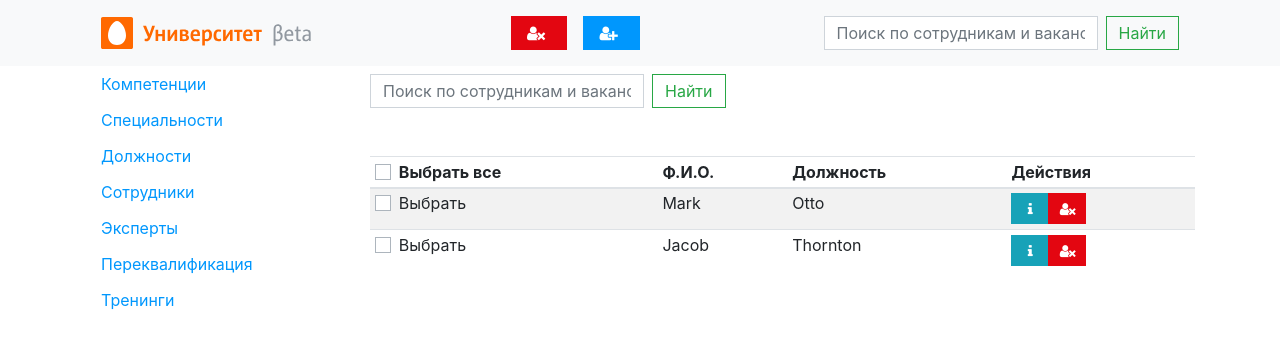
After one commit to 9pr/hackathon, a PHP site: page /public/vacancies.php in a window 1280 px wide. The commit adds this page. Shown: the top 349 px of the page. Run offline with PHP 8.4, Linux system fonts and the light colour scheme; some libraries are stand-ins or nearby versions.

```diff
--- /dev/null
+++ b/public/css/fontello.css
@@ -0,0 +1,71 @@
+@font-face {
+  font-family: 'fontello';
+  src: url('../font/fontello.eot?96087519');
+  src: url('../font/fontello.eot?96087519#iefix') format('embedded-opentype'),
+       url('../font/fontello.woff2?96087519') format('woff2'),
+       url('../font/fontello.woff?96087519') format('woff'),
+       url('../font/fontello.ttf?96087519') format('truetype'),
+       url('../font/fontello.svg?96087519#fontello') format('svg');
+  font-weight: normal;
+  font-style: normal;
+}
+/* Chrome hack: SVG is rendered more smooth in Windozze. 100% magic, uncomment if you need it. */
+/* Note, that will break hinting! In other OS-es font will be not as sharp as it could be */
+/*
+@media screen and (-webkit-min-device-pixel-ratio:0) {
+  @font-face {
+    font-family: 'fontello';
+    src: url('../font/fontello.svg?96087519#fontello') format('svg');
+  }
+}
+*/
+
+ [class^="icon-"]:before, [class*=" icon-"]:before {
+  font-family: "fontello";
+  font-style: normal;
+  font-weight: normal;
+  speak: none;
+
+  display: inline-block;
+  text-decoration: inherit;
+  width: 1em;
+  margin-right: .2em;
+  text-align: center;
+  /* opacity: .8; */
+
+  /* For safety - reset parent styles, that can break glyph codes*/
+  font-variant: normal;
+  text-transform: none;
+
+  /* fix buttons height, for twitter bootstrap */
+  line-height: 1em;
+
+  /* Animation center compensation - margins should be symmetric */
+  /* remove if not needed */
+  margin-left: .2em;
+
+  /* you can be more comfortable with increased icons size */
+  /* font-size: 120%; */
+
+  /* Font smoothing. That was taken from TWBS */
+  -webkit-font-smoothing: antialiased;
+  -moz-osx-font-smoothing: grayscale;
+
+  /* Uncomment for 3D effect */
+  /* text-shadow: 1px 1px 1px rgba(127, 127, 127, 0.3); */
+}
+
+.icon-users:before { content: '\e800'; } /* '' */
+.icon-award:before { content: '\e801'; } /* '' */
+.icon-cancel:before { content: '\e802'; } /* '' */
+.icon-th-list:before { content: '\e803'; } /* '' */
+.icon-users-1:before { content: '\e804'; } /* '' */
+.icon-th:before { content: '\e805'; } /* '' */
+.icon-exchange:before { content: '\e806'; } /* '' */
+.icon-award-1:before { content: '\e807'; } /* '' */
+.icon-search:before { content: '\e808'; } /* '' */
+.icon-right-fat:before { content: '\e809'; } /* '' */
+.icon-info:before { content: '\f129'; } /* '' */
+.icon-graduation-cap:before { content: '\f19d'; } /* '' */
+.icon-user-plus:before { content: '\f234'; } /* '' */
+.icon-user-times:before { content: '\f235'; } /* '' */
--- /dev/null
+++ b/public/vacancies.php
@@ -0,0 +1,158 @@
+<!DOCTYPE html>
+<html lang="en">
+<head>
+	<meta charset="UTF-8">
+	<meta name="viewport" content="width=device-width, initial-scale=1, shrink-to-fit=no">
+	<meta name="SKYPE_TOOLBAR" content="SKYPE_TOOLBAR_PARSER_COMPATIBLE">
+
+	<title>МТС | Профпереподготовка</title>
+
+	<link rel="icon" href="https://mtscu.ru/uploads/2019/06/favicon.ico" sizes="32x32">
+	<link rel="icon" href="https://mtscu.ru/uploads/2019/06/favicon.ico" sizes="192x192">
+	<link rel="apple-touch-icon-precomposed" href="https://mtscu.ru/uploads/2019/06/favicon.ico">
+	<meta name="msapplication-TileImage" content="https://mtscu.ru/uploads/2019/06/favicon.ico">
+
+	<link rel="stylesheet" href="https://cdnjs.cloudflare.com/ajax/libs/fancybox/3.5.7/jquery.fancybox.min.css" />
+	<link rel="stylesheet" type="text/css" href="css/style.css">
+
+	<!--[if lt IE 9]><script src="//cdnjs.cloudflare.com/ajax/libs/html5shiv/3.7.3/html5shiv-printshiv.min.js"></script><![endif]-->
+	<!--[if lte IE 8]><script src="//phpbbex.com/oldies/oldies.js" charset="utf-8"></script><![endif]-->
+	<script src="/node_modules/jquery/dist/jquery.min.js"></script>
+</head>
+<body>
+
+
+	<div class="page-wrapper">
+		<header class="header">
+	<div class="container">
+		<nav class="header__nav navbar navbar navbar-expand-lg navbar-light">
+			<a class="navbar-brand" href="#"><img src="img/common/logo.svg" alt=""></a>
+			<button class="navbar-toggler" type="button" data-toggle="collapse" data-target="#navbarSupportedContent" aria-controls="navbarSupportedContent" aria-expanded="false" aria-label="Toggle navigation">
+				<span class="navbar-toggler-icon"></span>
+			</button>
+
+			<div class="header__navbar collapse navbar-collapse justify-content-center" id="navbarSupportedContent">
+				<ul class="navbar-nav my-auto">
+					<li class="nav-item header__navbar-item active">
+						<button class="header__navbar-btn fancy btn btn-danger" data-fancybox data-toggle="tooltip" data-placement="bottom" title="Уволить сотрудника"><i class="icon-user-times"></i></button>
+					</li>
+					<li class="nav-item header__navbar-item">
+						<button class="header__navbar-btn fancy btn btn-primary" data-fancybox data-toggle="tooltip" data-placement="bottom" title="Добавить сотрудника"><i class="icon-user-plus"></i></button>
+					</li>
+				</ul>
+			</div>
+			<form class="form-inline">
+				<input class="form-control mr-sm-2" type="text" placeholder="Поиск по сотрудникам и вакансиям" aria-label="Search">
+				<button class="btn btn-outline-success my-2 my-sm-0" type="submit">Найти</button>
+			</form>
+		</nav>
+	</div>
+</header>
+
+		<main class="main">
+			<div class="container">
+
+
+				<div class="row">
+
+					<div class="col-md-3">
+
+						<nav class="nav flex-column">
+	<a class="nav-link" href="competentions.php">Компетенции</a>
+	<a class="nav-link" href="specialities.php">Специальности</a>
+	<a class="nav-link" href="positions.php">Должности</a>
+	<a class="nav-link" href="emplyers.php">Сотрудники</a>
+	<a class="nav-link" href="experts.php">Эксперты</a>
+	<a class="nav-link" href="retraining.php">Переквалификация</a>
+	<a class="nav-link" href="trainings.php">Тренинги</a>
+</nav>
+
+					</div>
+
+
+					<div class="col-md-9">
+
+						<form class="form-inline mb-5 mt-2">
+	<input class="form-control mr-sm-2" type="text" placeholder="Поиск по сотрудникам и вакансиям" aria-label="Search">
+	<button class="btn btn-outline-success my-2 my-sm-0" type="submit">Найти</button>
+</form>
+
+<table class="table table-striped table-hover table-sm">
+	<thead>
+		<tr>
+			<th>
+				<label class="custom-control custom-checkbox mb-0">
+				  <input type="checkbox" class="custom-control-input" name="workers">
+				 	<span class="custom-control-label">Выбрать все</span>
+				</label>
+			</th>
+			<th>Ф.И.О.</th>
+			<th>Должность</th>
+			<th>Действия</th>
+		</tr>
+	</thead>
+	<tbody>
+		<tr>
+			<td>
+				<label class="custom-control custom-checkbox mb-0">
+				  <input type="checkbox" class="custom-control-input" name="worker">
+				 	<span class="custom-control-label">Выбрать</span>
+				</label>
+			</td>
+			<td>Mark</td>
+			<td>Otto</td>
+			<td>
+				<div class="btn-group btn-group-sm" role="group">
+				  <button type="button" class="btn fancybox btn-info" data-src="#worker-card" data-toggle="tooltip" data-placement="top" title="Информация"><i class="icon-info"></i></button>
+				  <button type="button" class="btn fancybox btn-danger" data-toggle="tooltip" data-placement="top" title="Уволить"><i class="icon-user-times"></i></button>
+				</div>
+			</td>
+		</tr>
+		<tr>
+			<td>
+				<label class="custom-control custom-checkbox mb-0">
+				  <input type="checkbox" class="custom-control-input" name="worker">
+				 	<span class="custom-control-label">Выбрать</span>
+				</label>
+			</td>
+			<td>Jacob</td>
+			<td>Thornton</td>
+			<td>
+				<div class="btn-group btn-group-sm" role="group">
+				  <button type="button" class="btn fancybox btn-info" data-src="#worker-card" data-toggle="tooltip" data-placement="top" title="Информация"><i class="icon-info"></i></button>
+				  <button type="button" class="btn fancybox btn-danger" data-toggle="tooltip" data-placement="top" title="Уволить"><i class="icon-user-times"></i></button>
+				</div>
+			</td>
+		</tr>
+	</tbody>
+</table>
+
+					</div>
+
+				</div>
+
+
+			</div>
+		</main>
+
+	</div>
+
+
+	<div id="worker-card" class="card worker-card" hidden>
+	<div class="card-body worker-card__body">
+		<h4 class="card-title worker-card__title">Петров Федр Иванович</h4>
+		<h6 class="card-subtitle mb-2 text-muted worker-card__position">Директор IT департамента</h6>
+		<div class="card-text worker-card__info">
+			Информация
+			<img class="worker-card__photo" src="img/upload/worker-1.jpg" alt="">
+		</div>
+	</div>
+</div>
+
+
+	<script src="https://cdnjs.cloudflare.com/ajax/libs/popper.js/1.15.0/umd/popper.js"></script>
+	<script src="/node_modules/bootstrap/dist/js/bootstrap.min.js"></script>
+	<script src="https://cdnjs.cloudflare.com/ajax/libs/fancybox/3.5.7/jquery.fancybox.min.js"></script>
+	<script src="js/common.js"></script>
+</body>
+</html>
```
Also changed, not shown: class/competence.php (+6 -6 lines), public/font/config.json (added, +94 -0 lines), public/font/fontello.ttf (added), public/font/fontello.woff (added), public/font/fontello.woff2 (added), public/index.php (line endings or trailing spaces), 2 other files.
